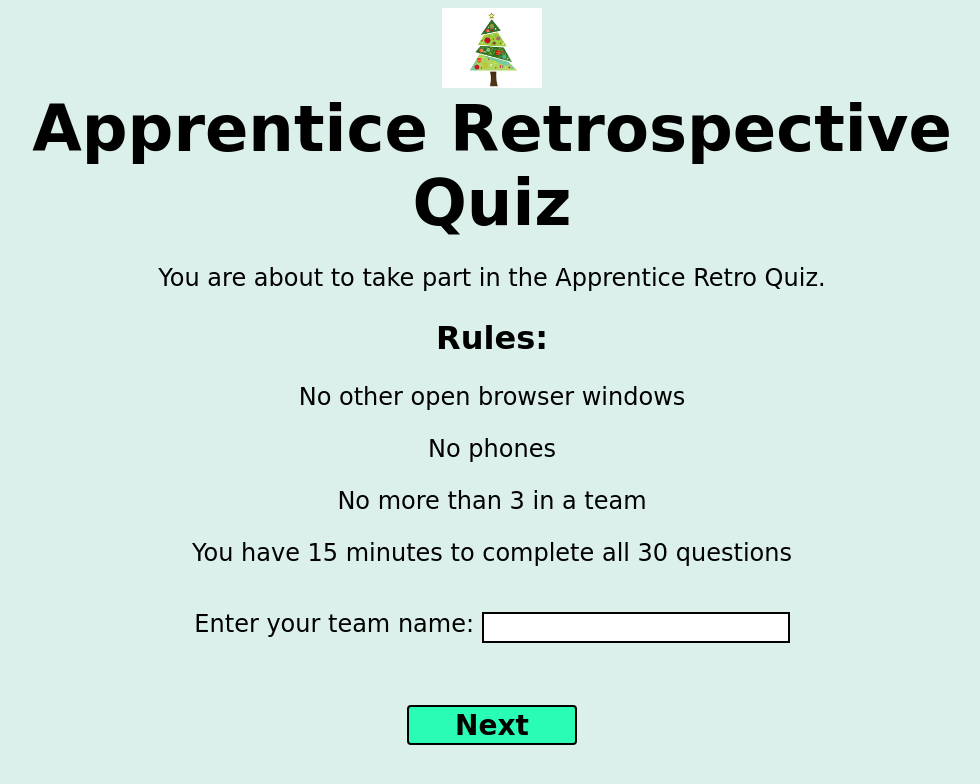
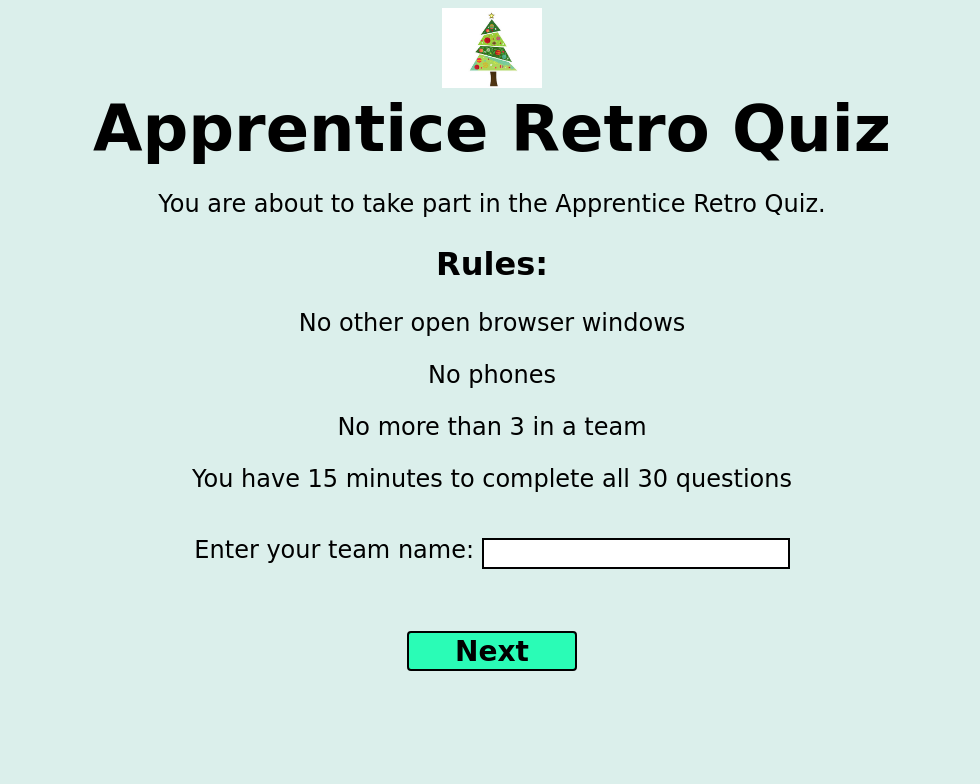
Before and after one commit to lydiagray/ApprenticeRetroQuiz, a plain HTML site: page index.html in a window 1280 px wide. Shown: the whole page, without its empty margins (148-1128 px from the left). Drawn offline with nearby package versions, Linux system fonts and the light colour scheme; some packages are replaced by stand-ins of ours; a web font is replaced by a local one.

Commit message:
Another test

```diff
--- a/index.html
+++ b/index.html
@@ -11,7 +11,7 @@
     <main>
         <img src="img/christmas-tree.jpg" width = "100" height = "80"/>
     <div ng-show="startPage">
-        <h1>Apprentice Retrospective Quiz</h1>
+        <h1>Apprentice Retro Quiz</h1>
         <p>You are about to take part in the Apprentice Retro Quiz.</p>
         <h2>Rules:</h2>
             <div class="rules">
```
